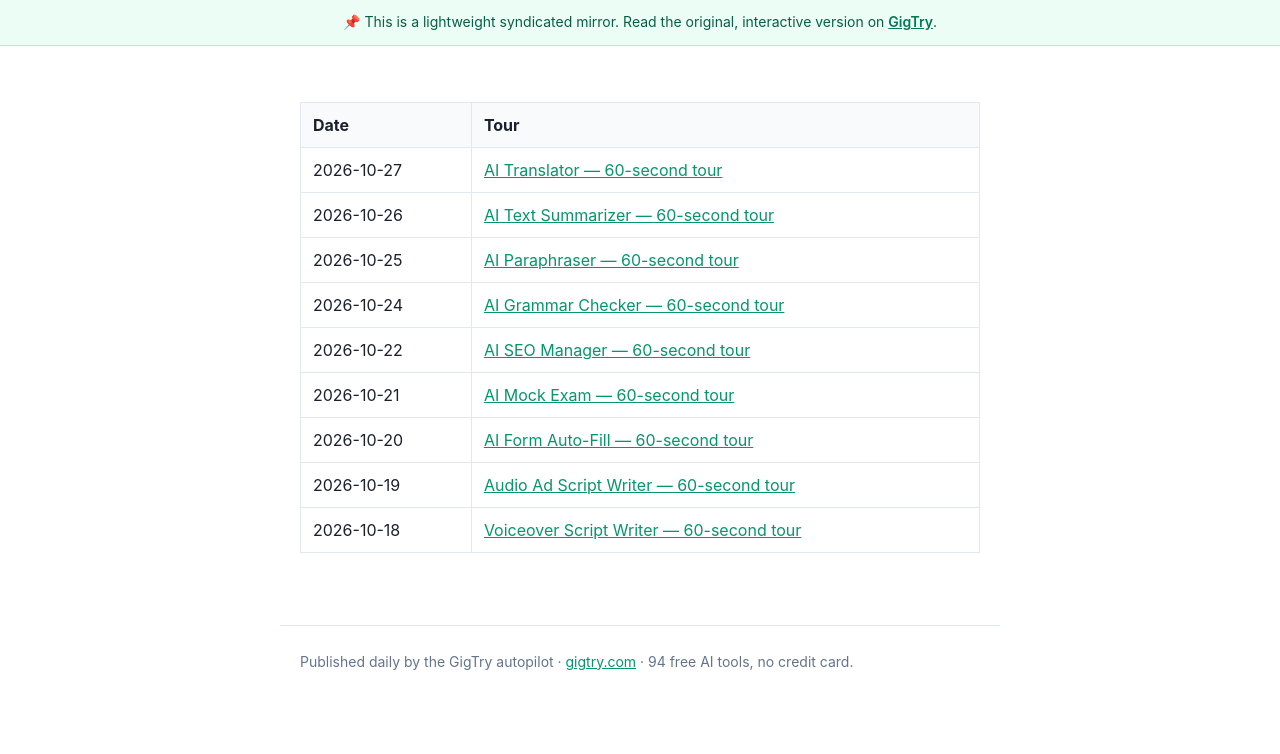
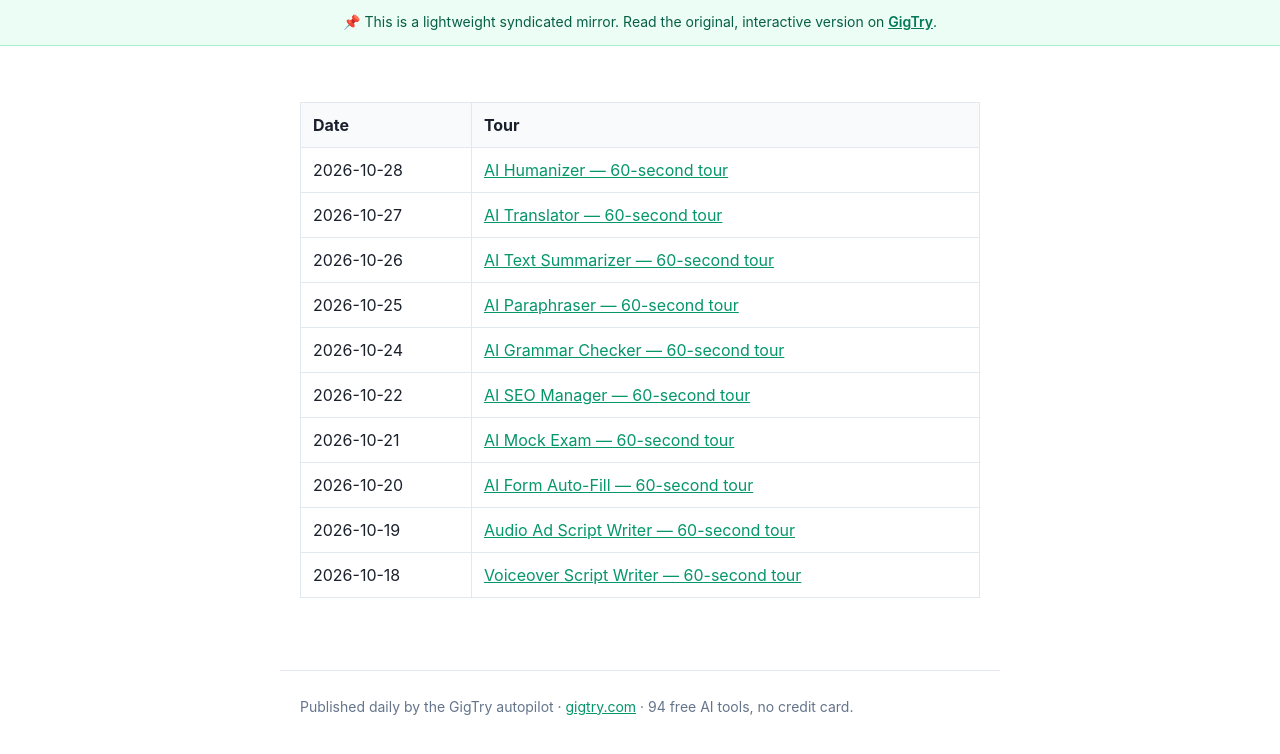
Before and after one commit to gigtryinfo-dev/gigtry-public, a Jekyll site: the page built from posts/daily/index.md, in a window 1280 px wide. Shown: the top 754 px of the page. Built offline with Jekyll 4.4.1, drawn with Linux system fonts in a browser that asks for light colours.

Commit message:
daily index: 2026-10-28

```diff
--- a/posts/daily/index.md
+++ b/posts/daily/index.md
@@ -7,6 +7,7 @@ mirror: gigtry-public
 
 | Date | Tour |
 |------|------|
+| 2026-10-28 | [AI Humanizer — 60-second tour](https://gigtryinfo-dev.github.io/gigtry-public/posts/daily/2026-10-28-ai-humanizer.html) |
 | 2026-10-27 | [AI Translator — 60-second tour](https://gigtryinfo-dev.github.io/gigtry-public/posts/daily/2026-10-27-ai-translator.html) |
 | 2026-10-26 | [AI Text Summarizer — 60-second tour](https://gigtryinfo-dev.github.io/gigtry-public/posts/daily/2026-10-26-text-summarizer.html) |
 | 2026-10-25 | [AI Paraphraser — 60-second tour](https://gigtryinfo-dev.github.io/gigtry-public/posts/daily/2026-10-25-paraphraser.html) |
```
